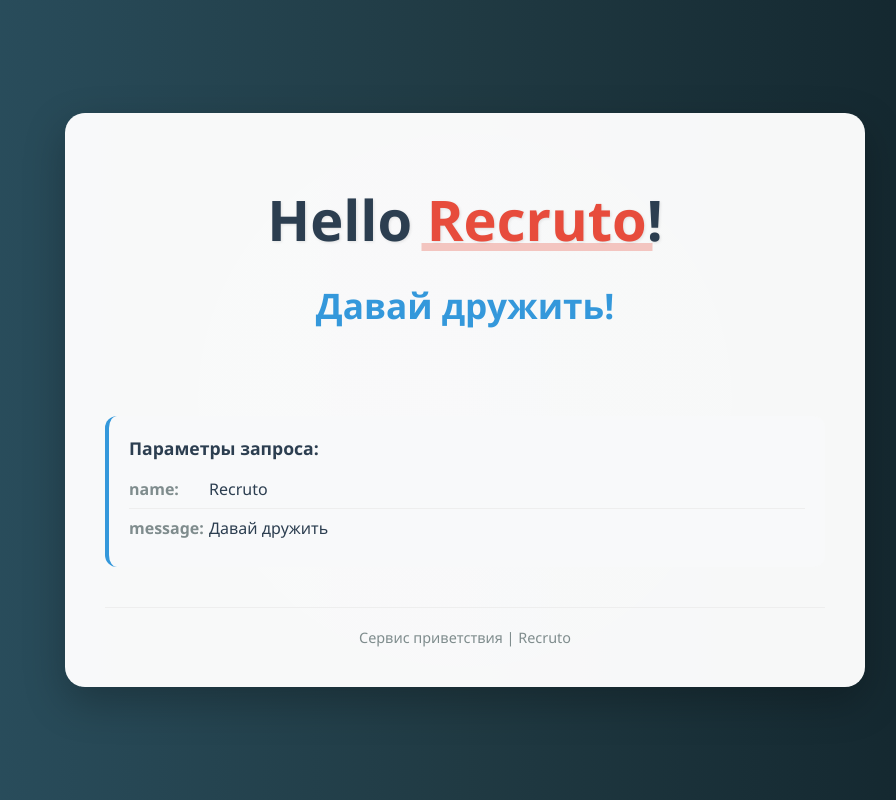
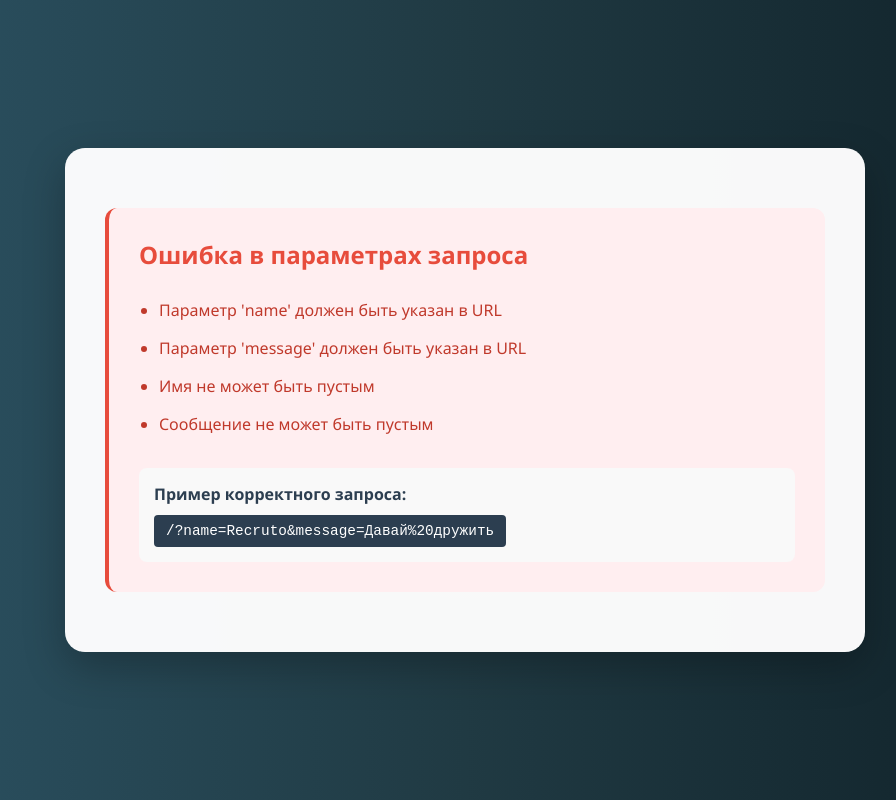
Before and after one commit to AlexCrowd3/Recruto, a Flask app: page / in a window 1280 px wide. Shown: the whole page, without its empty margins (175-1071 px from the left). Run offline with Flask 3, Linux system fonts and the light colour scheme.

Commit message:
Merge remote changes

```diff
--- a/app.py
+++ b/app.py
@@ -4,6 +4,14 @@ app = Flask(__name__)
 
 def validate_input(name, message):
     errors = []
+
+    # Проверяем, были ли вообще переданы параметры
+    if 'name' not in request.args:
+        errors.append("Параметр 'name' должен быть указан в URL")
+    if 'message' not in request.args:
+        errors.append("Параметр 'message' должен быть указан в URL")
+
+    # Остальные проверки остаются
     if len(name) > 100:
         errors.append("Имя слишком длинное (макс. 100 символов)")
     if len(message) > 200:
@@ -12,18 +20,19 @@ def validate_input(name, message):
         errors.append("Имя не может быть пустым")
     if not message.strip():
         errors.append("Сообщение не может быть пустым")
+
     return errors
 
 @app.route('/')
 def greeting():
-    name = request.args.get('name', 'Recruto').strip()
-    message = request.args.get('message', 'Давай дружить').strip()
+    name = request.args.get('name', '').strip()
+    message = request.args.get('message', '').strip()
     errors = validate_input(name, message)
 
-    return render_template('greeting.html',
-                         name=name,
-                         message=message,
-                         errors=errors)
+    if errors:
+        return render_template('error.html', errors=errors)
+
+    return render_template('greeting.html', name=name, message=message)
 
 if __name__ == '__main__':
     app.run(host='0.0.0.0', port=5000)
--- /dev/null
+++ b/templates/error.html
@@ -0,0 +1,26 @@
+<!DOCTYPE html>
+<html lang="ru">
+<head>
+    <meta charset="UTF-8">
+    <meta name="viewport" content="width=device-width, initial-scale=1.0">
+    <title>Ошибка | Recruto</title>
+    <link rel="stylesheet" href="{{ url_for('static', filename='styles.css') }}">
+    <meta name="description" content="Страница ошибки для сервиса приветствия">
+</head>
+<body>
+    <div class="container">
+        <div class="error-box">
+            <h2>Ошибка в параметрах запроса</h2>
+            <ul>
+                {% for error in errors %}
+                    <li>{{ error }}</li>
+                {% endfor %}
+            </ul>
+            <div class="example">
+                <p>Пример корректного запроса:</p>
+                <code>/?name=Recruto&amp;message=Давай%20дружить</code>
+            </div>
+        </div>
+    </div>
+</body>
+</html>
```
Also changed, not shown: static/styles.css (+0 -11 lines).
